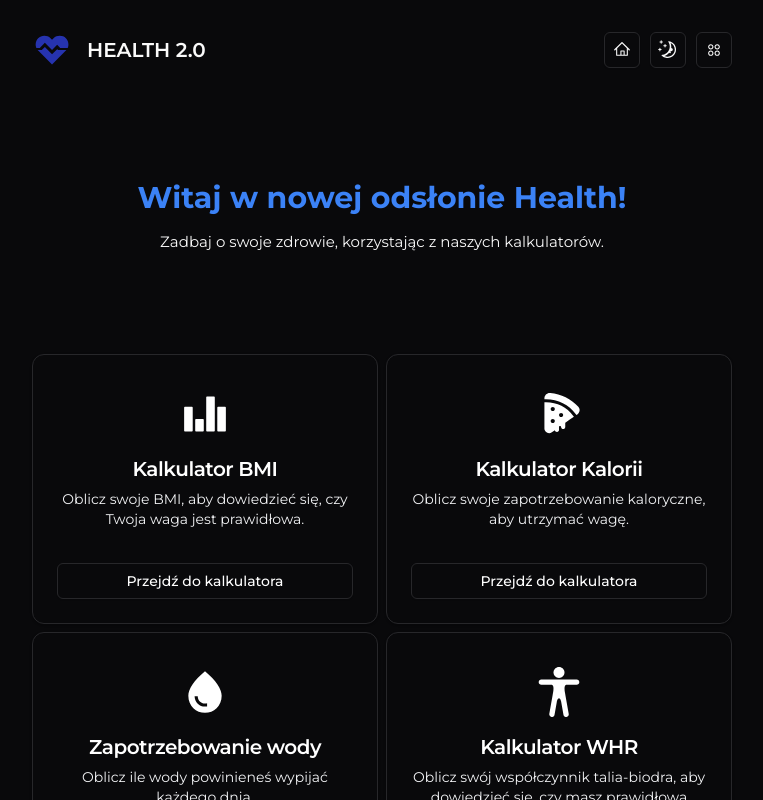
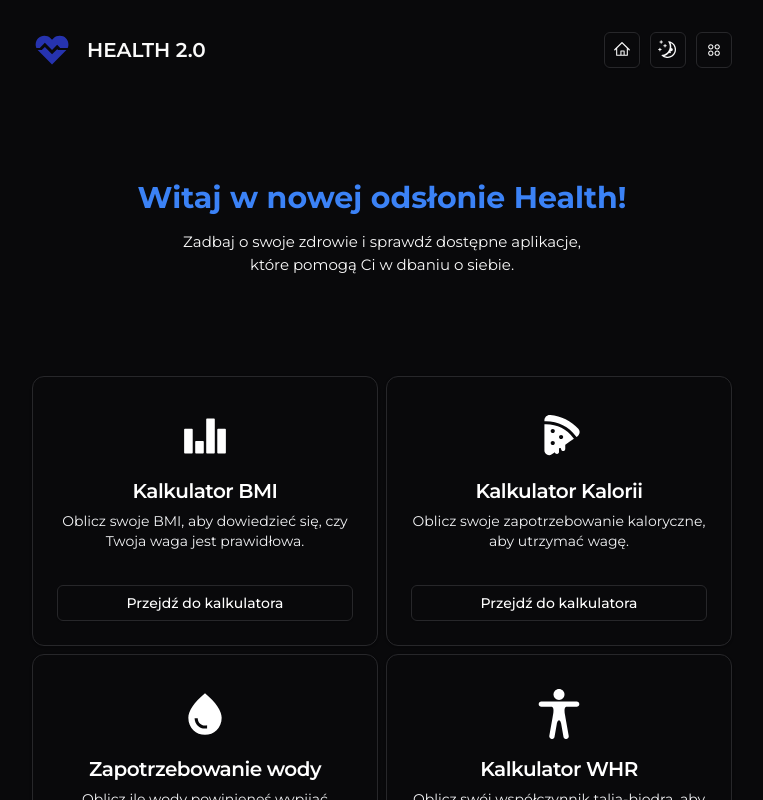
Before and after one commit to Revku/health, a Next.js app: page / in a window 1280 px wide. Shown: the top 800 px of the page, without its empty margins (258-1021 px from the left). Built offline with nearby package versions, Linux system fonts and the light colour scheme.

Commit message:
chore: update header subtitle

```diff
--- a/src/app/page.tsx
+++ b/src/app/page.tsx
@@ -7,12 +7,12 @@ import Link from "next/link";
 export default function Home() {
   return (
     <div>
-      <div className="py-[50px]">
+      <div className="flex flex-col items-center justify-center py-[50px]">
         <h1 className="mt-[30px] text-center text-3xl font-bold text-blue-500">
           Witaj w nowej odsłonie Health!
         </h1>
-        <p className="mt-[15px] text-center text-[15px]">
-          Zadbaj o swoje zdrowie, korzystając z naszych kalkulatorów.
+        <p className="mt-[15px] max-w-[400px] text-center text-[15px]">
+          Zadbaj o swoje zdrowie i sprawdź dostępne aplikacje, które pomogą Ci w dbaniu o siebie.
         </p>
       </div>
 
```
